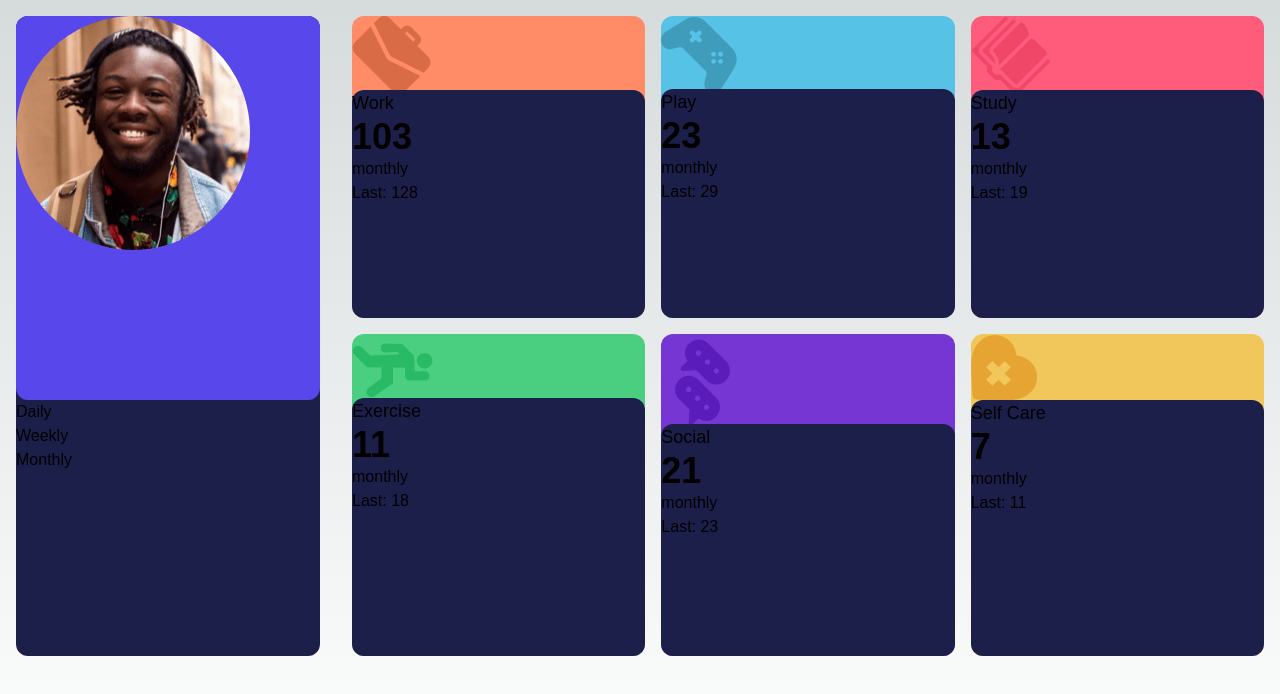
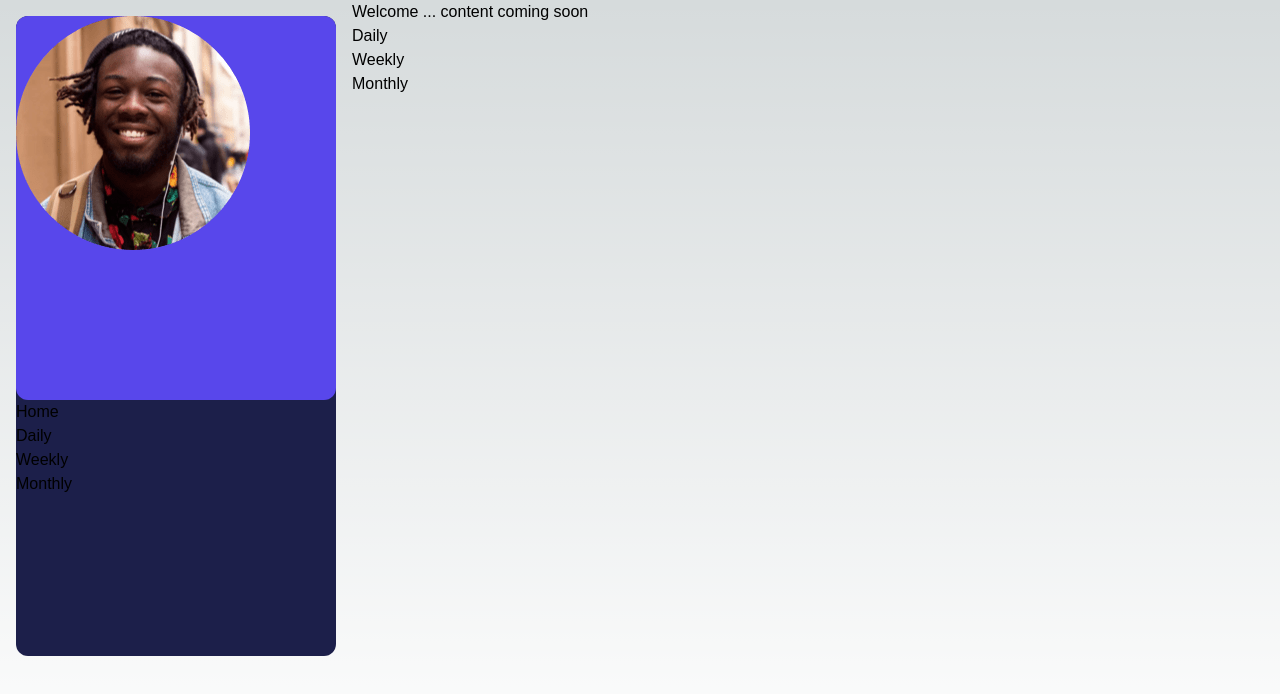
Before and after one commit to DavidVerghese/time-tracking-dashboard, a Next.js app: page / in a window 1280 px wide. Shown: the top 694 px of the page. Built offline with nearby package versions, Linux system fonts and the light colour scheme.

Commit message:
create separate pages for different timeframes

```diff
--- a/app/Grid/Grid.jsx
+++ b/app/Grid/Grid.jsx
@@ -1,6 +1,6 @@
 import Category from "../Category/Category";
-
-export default function Grid({ tasksData }) {
+import tasksData from '../data.json'
+export default function Grid({  }) {
 
   const timeframe = "monthly";
 
--- a/app/Sidebar/Sidebar.jsx
+++ b/app/Sidebar/Sidebar.jsx
@@ -1,3 +1,4 @@
+import Link from 'next/link'
 
 export default function Sidebar() {
 	return (
@@ -6,9 +7,10 @@ export default function Sidebar() {
         <img src="/images/image-jeremy.png"/>
 			</div>
 			<div className="flex-col">
-				<p>Daily</p>
-				<p>Weekly</p>
-				<p>Monthly</p>
+			<Link href="/"><p>Home</p></Link>
+				<Link href="/daily"><p>Daily</p></Link>
+				<Link href="/weekly"><p>Weekly</p></Link>
+				<Link href="/monthly"><p>Monthly</p></Link>
 			</div>
 		</div>
 	)
--- /dev/null
+++ b/app/daily/page.js
@@ -0,0 +1,5 @@
+import Grid from "../Grid/Grid";
+
+export default function daily(){
+    return (<Grid/>)
+}
--- a/app/layout.js
+++ b/app/layout.js
@@ -1,6 +1,6 @@
 import { Inter } from 'next/font/google'
 import './globals.css'
-
+import Sidebar from './Sidebar/Sidebar'
 const inter = Inter({ subsets: ['latin'] })
 
 export const metadata = {
@@ -11,7 +11,13 @@ export const metadata = {
 export default function RootLayout({ children }) {
   return (
     <html lang="en">
-      <body className={inter.className}>{children}</body>
+      <body className={inter.className}>
+      <main className="page sm:flex sm:flex-row h-screen">
+      <Sidebar />
+      {children}
+		  </main>
+
+      </body>
     </html>
   )
 }
--- /dev/null
+++ b/app/monthly/page.js
@@ -0,0 +1,5 @@
+import Grid from "../Grid/Grid";
+
+export default function daily(){
+    return (<Grid/>)
+}
--- a/app/page.js
+++ b/app/page.js
@@ -1,15 +1,17 @@
 "use client";
 import Grid from './Grid/Grid'
 import Sidebar from './Sidebar/Sidebar'
-import tasksData from './data.json';
 import { useState } from 'react';
+import Link from 'next/link'
 
 export default function Home() {
 
 	return (
-		<main className="page sm:flex sm:flex-row h-screen">
-      <Sidebar />
-      <Grid tasksData={tasksData} />
-		</main>
+		<div>
+			Welcome ... content coming soon
+			<Link href="/daily"><p>Daily</p></Link>
+			<Link href="/weekly"><p>Weekly</p></Link>
+			<Link href="/monthly"><p>Monthly</p></Link>
+		</div>
 	)
 }
--- /dev/null
+++ b/app/weekly/page.js
@@ -0,0 +1,5 @@
+import Grid from "../Grid/Grid";
+
+export default function daily(){
+    return (<Grid/>)
+}
```
